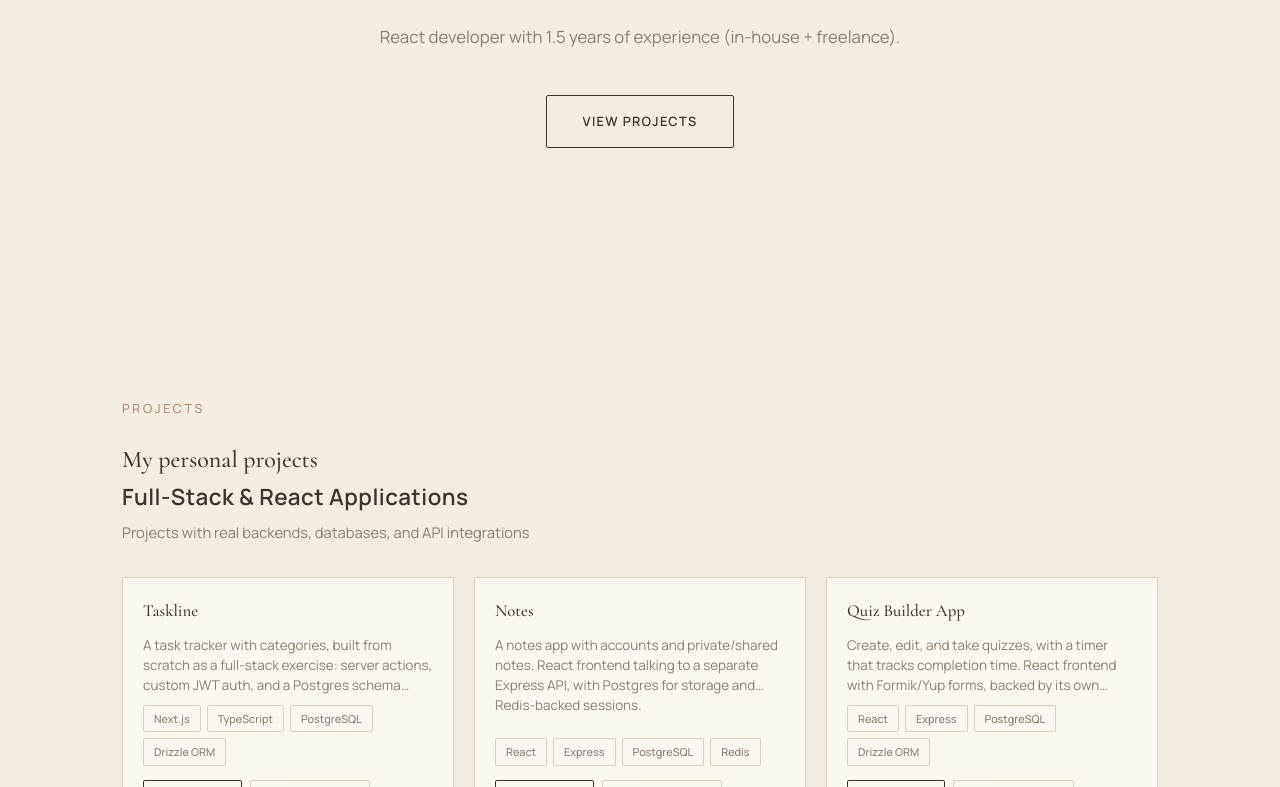
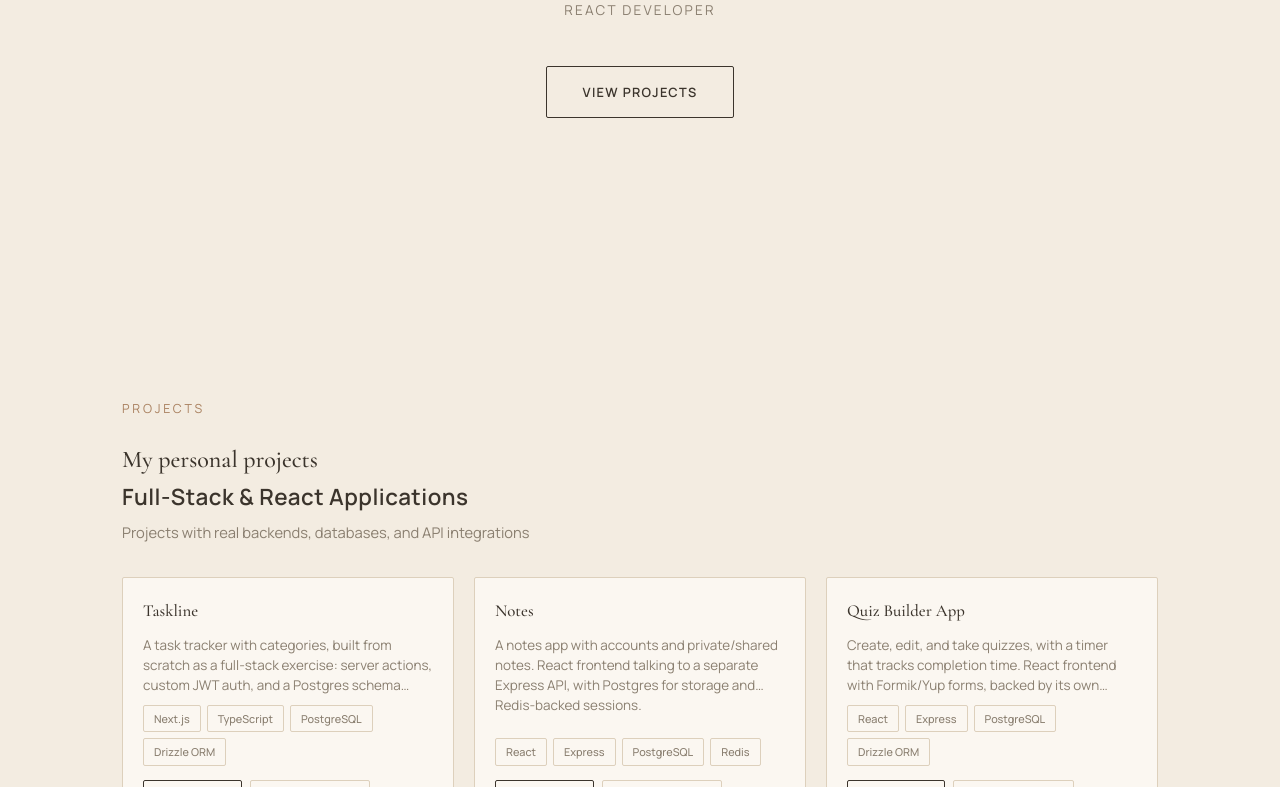
Before and after one commit to Nurbolat02/Nurbolat02.github.io, a plain HTML site: page index.html in a window 1280 px wide. Shown: the part 313-1100 px from the top of the page. Drawn offline with nearby package versions, Linux system fonts and the light colour scheme.

Commit message:
Update index.html
fix

```diff
--- a/index.html
+++ b/index.html
@@ -40,10 +40,7 @@
         <div class="hero-inner">
           <h1>Hi — I'm Nurbolat</h1>
           <span class="role">React Developer</span>
-          <p class="lead">
-            React developer with 1.5 years of experience (in-house +
-            freelance).
-          </p>
+
           <div class="hero-cta">
             <a href="#projects" class="btn">View Projects</a>
           </div>
```
